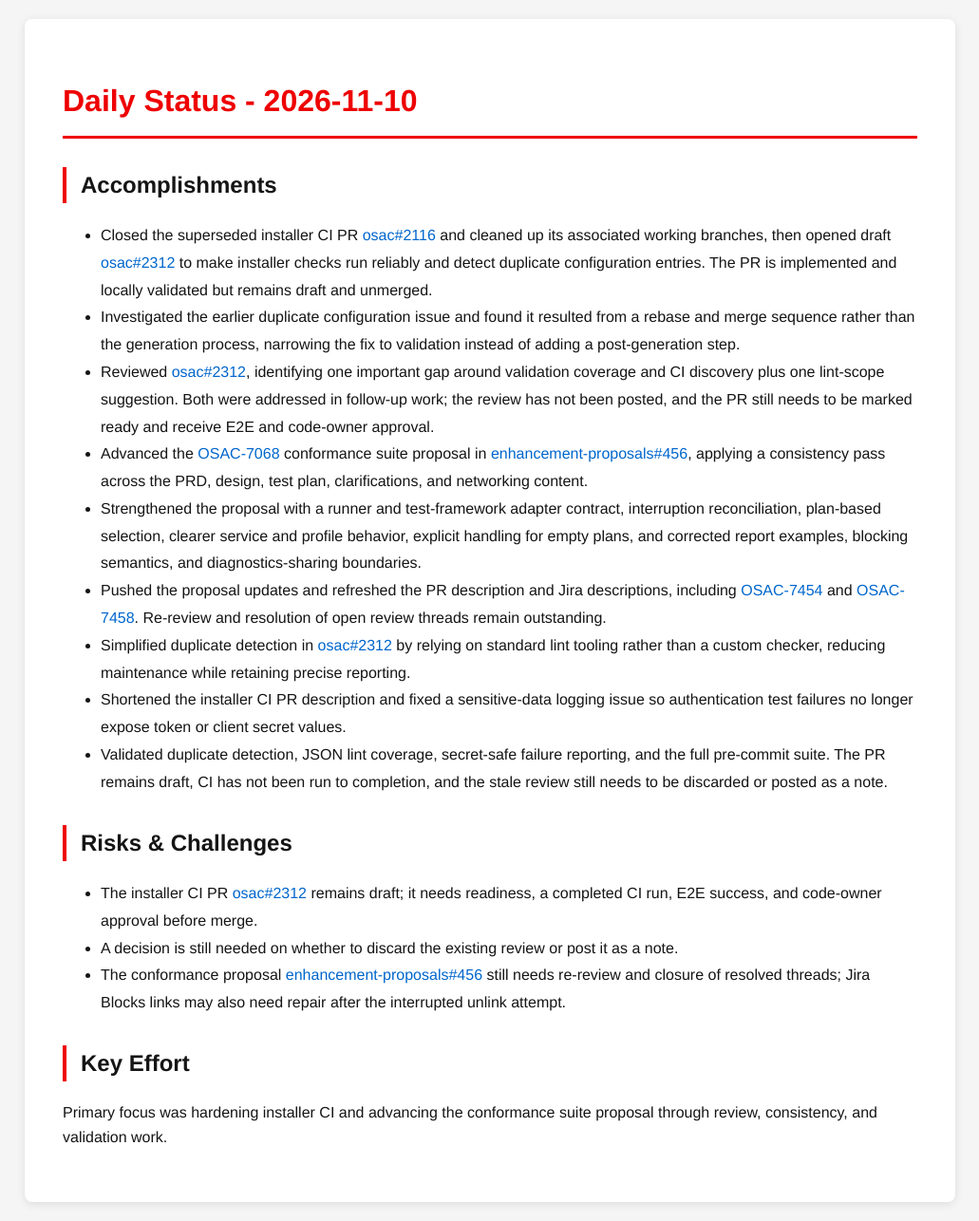
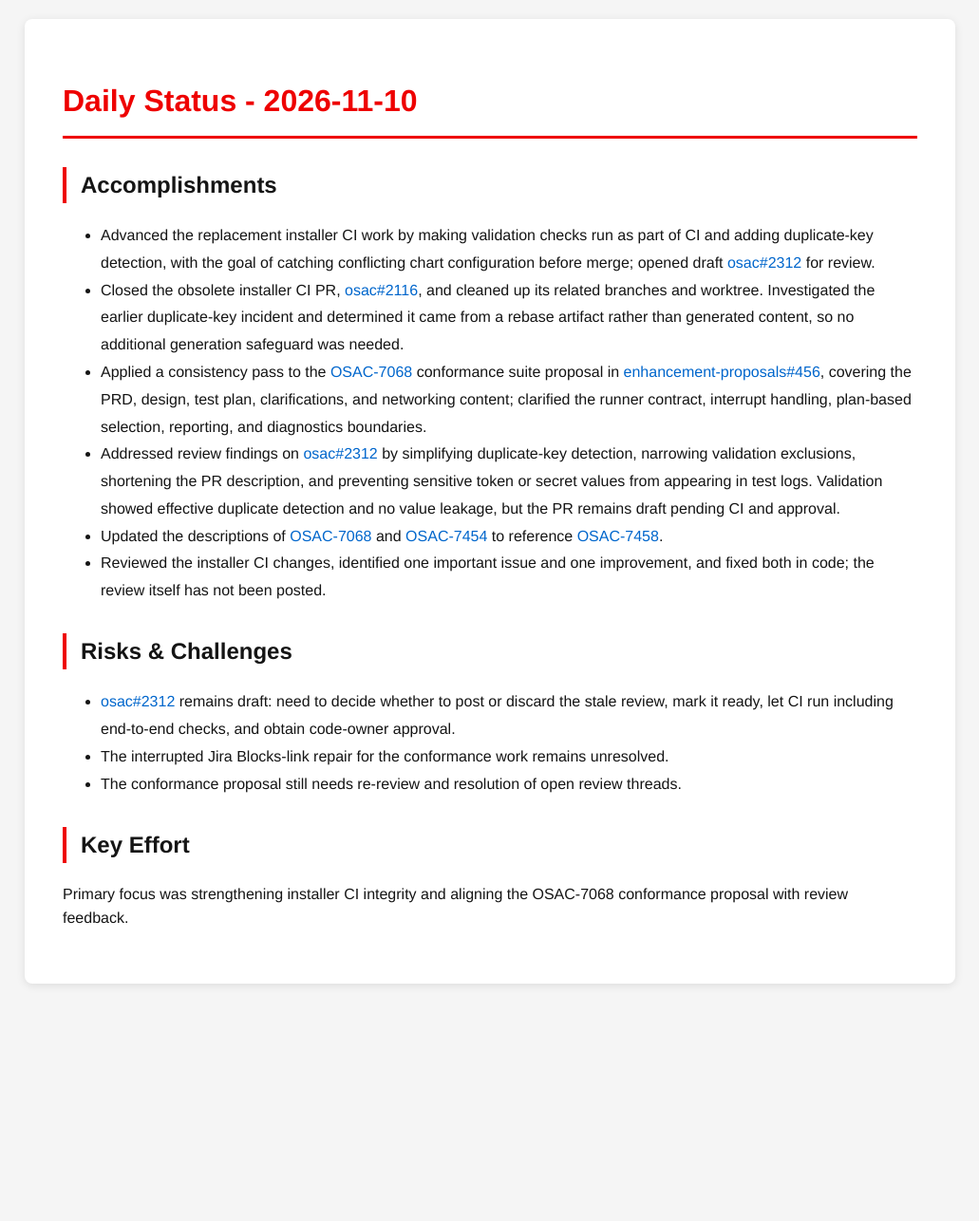
Before and after one commit to tzvatot/daily-status, a Jekyll site: the page built from 2026-11-10.md, in a window 1280 px wide. Shown: the whole page at 95% size, without its empty margins (124-1155 px from the left). Built offline with Jekyll 4.4.1, drawn with Linux system fonts in a browser that asks for light colours; after the commit the page ends 1056 px from its top, so only the background shows below that.

Commit message:
Daily status update - 2026-11-10

```diff
--- a/2026-11-10.md
+++ b/2026-11-10.md
@@ -7,20 +7,17 @@ date: 2026-11-10
 # Daily Status - 2026-11-10
 
 ## Accomplishments
-- Closed the superseded installer CI PR [osac#2116](https://github.com/osac-project/osac/pull/2116) and cleaned up its associated working branches, then opened draft [osac#2312](https://github.com/osac-project/osac/pull/2312) to make installer checks run reliably and detect duplicate configuration entries. The PR is implemented and locally validated but remains draft and unmerged.
-- Investigated the earlier duplicate configuration issue and found it resulted from a rebase and merge sequence rather than the generation process, narrowing the fix to validation instead of adding a post-generation step.
-- Reviewed [osac#2312](https://github.com/osac-project/osac/pull/2312), identifying one important gap around validation coverage and CI discovery plus one lint-scope suggestion. Both were addressed in follow-up work; the review has not been posted, and the PR still needs to be marked ready and receive E2E and code-owner approval.
-- Advanced the [OSAC-7068](https://redhat.atlassian.net/browse/OSAC-7068) conformance suite proposal in [enhancement-proposals#456](https://github.com/osac-project/enhancement-proposals/pull/456), applying a consistency pass across the PRD, design, test plan, clarifications, and networking content.
-- Strengthened the proposal with a runner and test-framework adapter contract, interruption reconciliation, plan-based selection, clearer service and profile behavior, explicit handling for empty plans, and corrected report examples, blocking semantics, and diagnostics-sharing boundaries.
-- Pushed the proposal updates and refreshed the PR description and Jira descriptions, including [OSAC-7454](https://redhat.atlassian.net/browse/OSAC-7454) and [OSAC-7458](https://redhat.atlassian.net/browse/OSAC-7458). Re-review and resolution of open review threads remain outstanding.
-- Simplified duplicate detection in [osac#2312](https://github.com/osac-project/osac/pull/2312) by relying on standard lint tooling rather than a custom checker, reducing maintenance while retaining precise reporting.
-- Shortened the installer CI PR description and fixed a sensitive-data logging issue so authentication test failures no longer expose token or client secret values.
-- Validated duplicate detection, JSON lint coverage, secret-safe failure reporting, and the full pre-commit suite. The PR remains draft, CI has not been run to completion, and the stale review still needs to be discarded or posted as a note.
+- Advanced the replacement installer CI work by making validation checks run as part of CI and adding duplicate-key detection, with the goal of catching conflicting chart configuration before merge; opened draft [osac#2312](https://github.com/osac-project/osac/pull/2312) for review.
+- Closed the obsolete installer CI PR, [osac#2116](https://github.com/osac-project/osac/pull/2116), and cleaned up its related branches and worktree. Investigated the earlier duplicate-key incident and determined it came from a rebase artifact rather than generated content, so no additional generation safeguard was needed.
+- Applied a consistency pass to the [OSAC-7068](https://redhat.atlassian.net/browse/OSAC-7068) conformance suite proposal in [enhancement-proposals#456](https://github.com/osac-project/enhancement-proposals/pull/456), covering the PRD, design, test plan, clarifications, and networking content; clarified the runner contract, interrupt handling, plan-based selection, reporting, and diagnostics boundaries.
+- Addressed review findings on [osac#2312](https://github.com/osac-project/osac/pull/2312) by simplifying duplicate-key detection, narrowing validation exclusions, shortening the PR description, and preventing sensitive token or secret values from appearing in test logs. Validation showed effective duplicate detection and no value leakage, but the PR remains draft pending CI and approval.
+- Updated the descriptions of [OSAC-7068](https://redhat.atlassian.net/browse/OSAC-7068) and [OSAC-7454](https://redhat.atlassian.net/browse/OSAC-7454) to reference [OSAC-7458](https://redhat.atlassian.net/browse/OSAC-7458).
+- Reviewed the installer CI changes, identified one important issue and one improvement, and fixed both in code; the review itself has not been posted.
 
 ## Risks & Challenges
-- The installer CI PR [osac#2312](https://github.com/osac-project/osac/pull/2312) remains draft; it needs readiness, a completed CI run, E2E success, and code-owner approval before merge.
-- A decision is still needed on whether to discard the existing review or post it as a note.
-- The conformance proposal [enhancement-proposals#456](https://github.com/osac-project/enhancement-proposals/pull/456) still needs re-review and closure of resolved threads; Jira Blocks links may also need repair after the interrupted unlink attempt.
+- [osac#2312](https://github.com/osac-project/osac/pull/2312) remains draft: need to decide whether to post or discard the stale review, mark it ready, let CI run including end-to-end checks, and obtain code-owner approval.
+- The interrupted Jira Blocks-link repair for the conformance work remains unresolved.
+- The conformance proposal still needs re-review and resolution of open review threads.
 
 ## Key Effort
-Primary focus was hardening installer CI and advancing the conformance suite proposal through review, consistency, and validation work.
+Primary focus was strengthening installer CI integrity and aligning the OSAC-7068 conformance proposal with review feedback.
```
